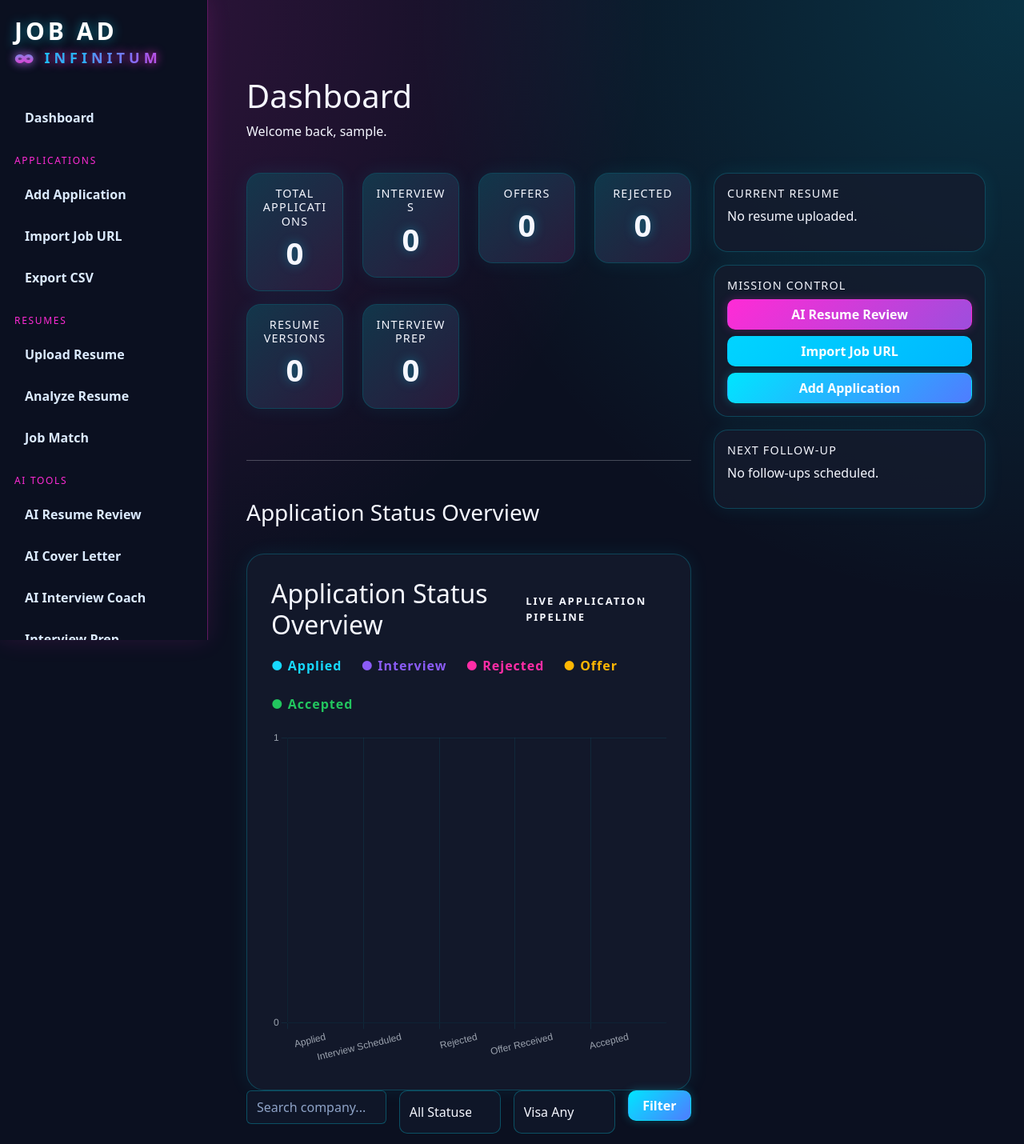
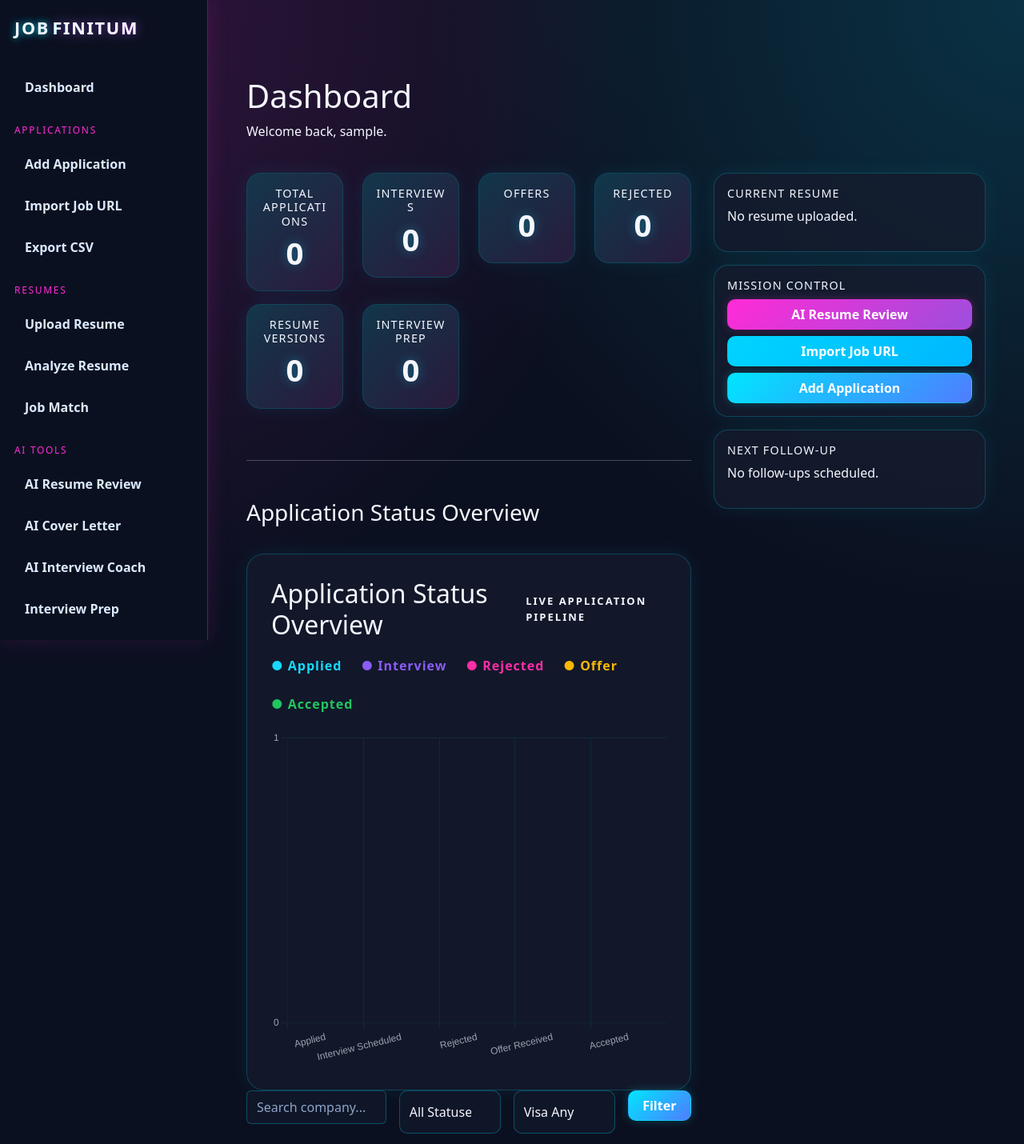
Before and after one commit to OloaneShark/get-a-job, a Flask app: page /dashboard in a window 1280 px wide. Shown: the top 1430 px of the page at 80% size. Run offline with Flask 3, Linux system fonts and the light colour scheme; the visitor is signed in with stand-in values (Sample User, id 1); data that the repository does not hold is empty; parts of the project's set-up code (start-up, migrations or seed data) failed here and were passed over; some libraries are stand-ins or nearby versions.

Commit message:
Update branding to JobFinitum

```diff
--- a/static/css/style.css
+++ b/static/css/style.css
@@ -102,17 +102,37 @@ body.theme-light {
 }
 
 .sidebar-brand {
+    display: flex;
+    align-items: center;
+    gap: .16em;
+
+    margin-bottom: 28px;
+
     font-size: 1.35rem;
     font-weight: 900;
-    letter-spacing: .12em;
-    color: #ffffff;
-    margin-bottom: 28px;
-    text-shadow: 0 0 14px rgba(0, 229, 255, .45);
-}
-
-.sidebar-brand span {
-    color: var(--neon-pink);
-    text-shadow: 0 0 12px rgba(255, 43, 214, .8);
+    letter-spacing: .08em;
+    white-space: nowrap;
+}
+
+.brand-job {
+    color: #ffffff;
+    text-shadow:
+        0 0 8px rgba(0, 229, 255, .65),
+        0 0 16px rgba(0, 229, 255, .25);
+}
+
+.brand-finitum {
+    background: linear-gradient(
+        90deg,
+        var(--neon-blue) 0%,
+        var(--neon-purple) 55%,
+        var(--neon-pink) 100%
+    );
+    -webkit-background-clip: text;
+    background-clip: text;
+    color: transparent;
+
+    filter: drop-shadow(0 0 7px rgba(157, 78, 221, .55));
 }
 
 .sidebar-nav {
--- a/templates/base.html
+++ b/templates/base.html
@@ -20,14 +20,8 @@
 
     {% if current_user.is_authenticated %}
         <aside class="sidebar">
-            <div class="sidebar-brand">
-                <div class="brand-top">
-                    JOB AD
-                </div>
-                <div class="brand-bottom">
-                    <span class="brand-infinity">∞</span>
-                    <span>INFINITUM</span>
-                </div>
+            <div class="sidebar-brand" aria-label="JobFinitum">
+                <span class="brand-job">JOB</span><span class="brand-finitum">FINITUM</span>
             </div>
 
             <nav class="sidebar-nav">
```
